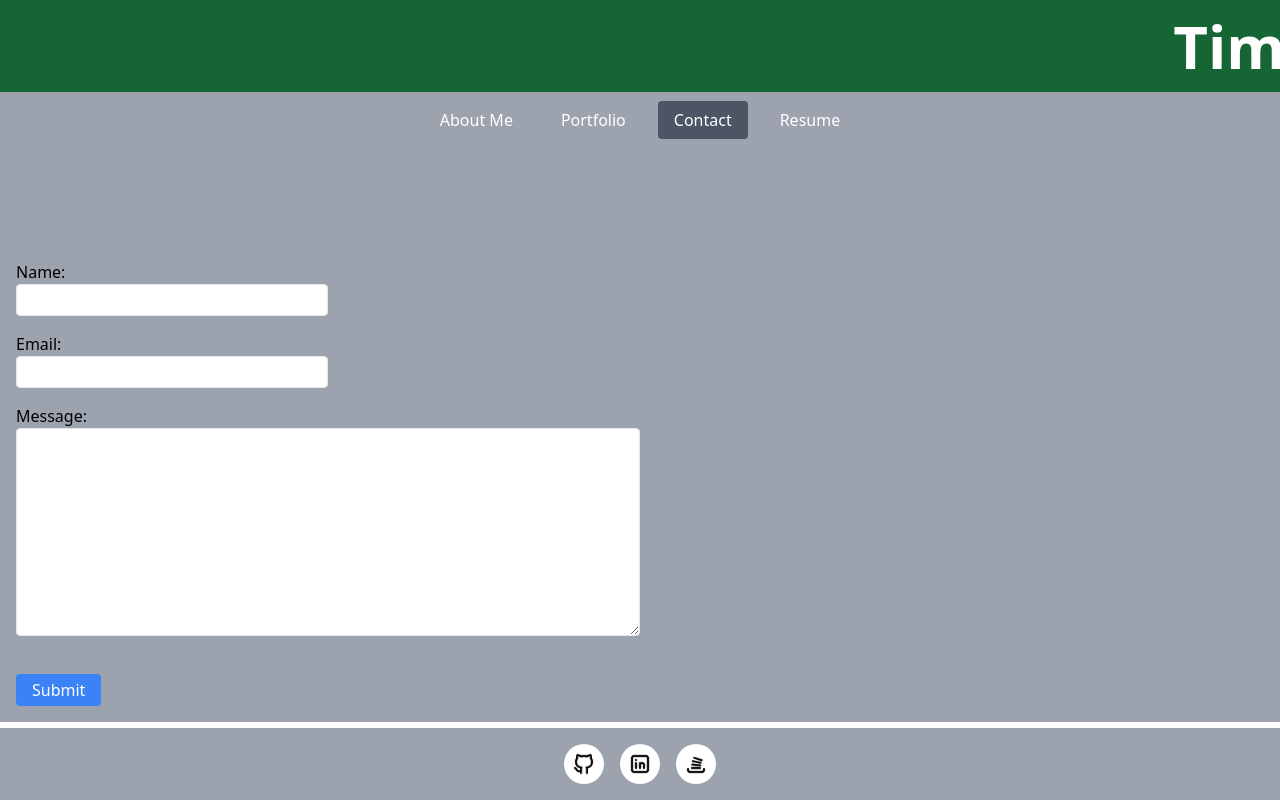
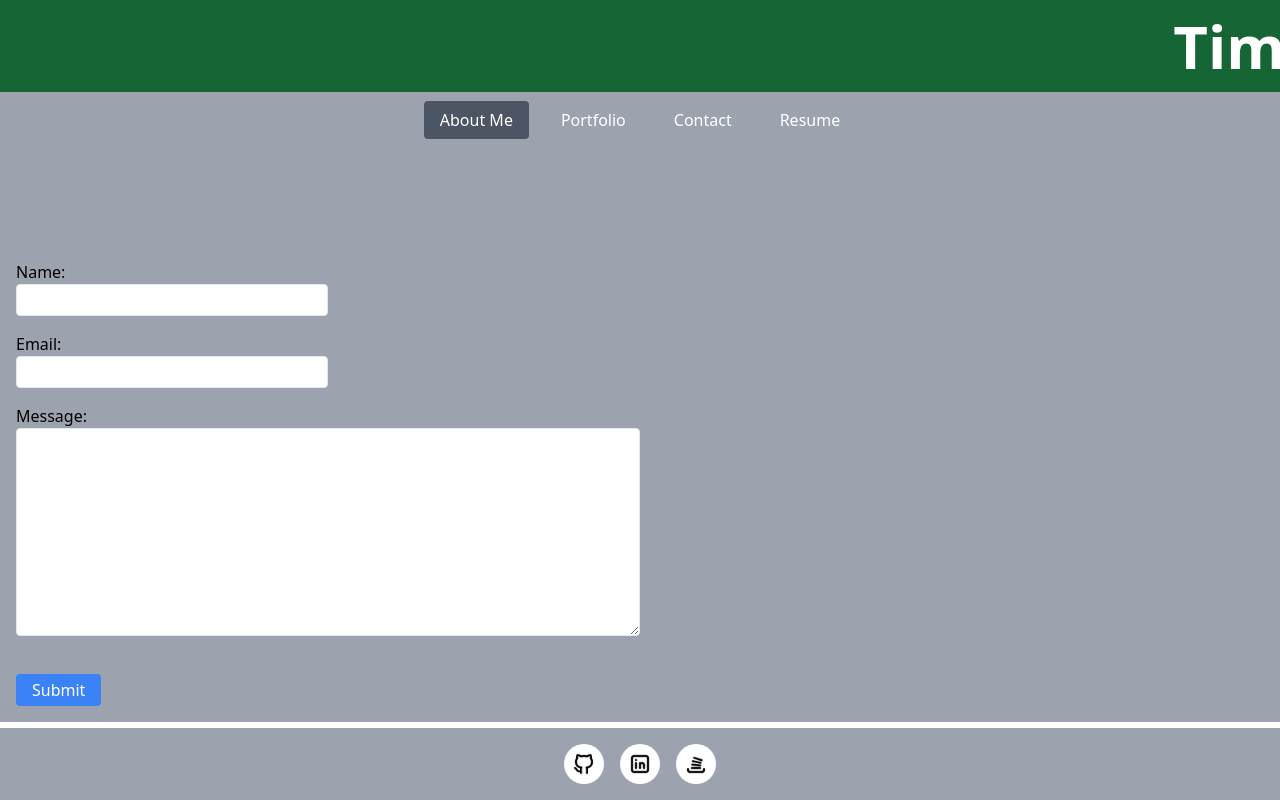
Before and after one commit to tmorgan-dev/react-portfolio, a React (Vite) app: page /contact in a window 1280 px wide. Built offline with nearby package versions, Linux system fonts and the light colour scheme.

Commit message:
testing moving email keys to .env

```diff
--- a/package.json
+++ b/package.json
@@ -12,6 +12,7 @@
   },
   "dependencies": {
     "autoprefixer": "^10.4.16",
+    "dotenv": "^16.4.5",
     "emailjs": "^4.0.3",
     "emailjs-com": "^3.2.0",
     "file-loader": "^6.2.0",
--- a/src/App.jsx
+++ b/src/App.jsx
@@ -1,4 +1,5 @@
-import { createBrowserRouter, createRoutesFromElements, Route, RouterProvider } from "react-router-dom"
+import { createBrowserRouter, createRoutesFromElements, Route, RouterProvider } from "react-router-dom";
+import React from "react"; // Import React if not already imported
 
 import Header from './components/Header';
 import Navigation from './components/Navigation';
@@ -7,7 +8,6 @@ import Footer from './components/Footer';
 import AboutMe from './components/AboutMe';
 import Contact from './components/Contact';
 import Resume from './components/Resume';
-
 
 function App() {
   const router = createBrowserRouter(
@@ -29,4 +29,4 @@ function App() {
   );
 }
 
-export default App
+export default App;
--- a/src/components/Contact.jsx
+++ b/src/components/Contact.jsx
@@ -12,8 +12,11 @@ const Contact = () => {
   const onSubmit = async (data, e) => {
     try {
       // TODO: Move these to a .ENV file
-      const templateId = 'template_4tlpkcd';
-      const userId = 'sCxpV-9Nj61D4BLq7';
+      // const templateId = 'template_4tlpkcd';
+      // const userId = 'sCxpV-9Nj61D4BLq7';
+
+      const templateId = process.env.REACT_APP_EMAILJS_TEMPLATE_ID;
+      const userId = process.env.REACT_APP_EMAILJS_USER_ID;
 
       await emailjs.send('default_service', templateId, data, userId);
 
--- a/src/components/Navigation.jsx
+++ b/src/components/Navigation.jsx
@@ -1,13 +1,8 @@
-import React, { useState, useEffect } from "react";
-import { Link, Outlet, useLocation } from "react-router-dom";
+import React, { useState } from "react";
+import { Link, Outlet } from "react-router-dom";
 
 function Navigation() {
-    const location = useLocation();
     const [selectedLink, setSelectedLink] = useState("/");
-
-    useEffect(() => {
-        setSelectedLink(location.pathname);
-    }, [location]);
 
     const handleLinkClick = (event, path) => {
         setSelectedLink(path);
```
Also changed, not shown: 2 other files (tests, documents, lock files or other folders).
